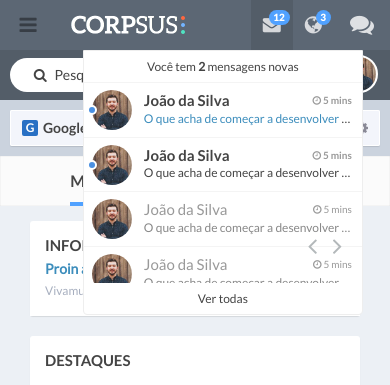
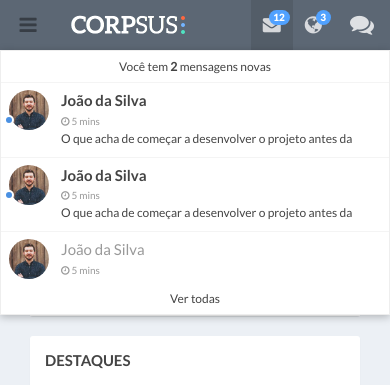
Before and after one commit to radilson/xsocial, a plain HTML site: page index.html in a window 390 px wide. Both pictures are taken after a click on the link "12". Shown: the top 385 px of the page. Drawn offline with Linux system fonts and the light colour scheme; grey boxes are pictures that could not be loaded.

Commit message:
Notificações e Mensagens

```diff
--- a/index.html
+++ b/index.html
@@ -90,50 +90,56 @@ scratch. This page gets rid of all links and provides the needed markup only.
                             <a href="#"><div class="user-avatar" style="background-image: url(img/user8-128x128.jpg);"></div></a>
                             <h4>
                               João da Silva
+
+                            </h4>
                           <small><i class="fa fa-clock-o"></i> 5 mins</small>
-                            </h4>
                             <p><a href="#">O que acha de começar a desenvolver o projeto antes da</a></p>
                         </li><!-- end message -->
                         <li class="new"><!-- start message -->
-                          <a href="#">
-                            <div class="user-avatar" style="background-image: url(img/user8-128x128.jpg);"></div>
+                          <a href="#"><div class="user-avatar" style="background-image: url(img/user8-128x128.jpg);"></div></a>
                           <h4>
                             João da Silva
+
+                          </h4>
                           <small><i class="fa fa-clock-o"></i> 5 mins</small>
-                            </h4>
-                            <p>O que acha de começar a desenvolver o projeto antes da</p>
-                          </a>
-                        </li><!-- end message -->
+                          <p><a href="#">O que acha de começar a desenvolver o projeto antes da</a></p>
+                        </li>
                         <li><!-- start message -->
-                          <a href="#">
-                            <div class="user-avatar" style="background-image: url(img/user8-128x128.jpg);"></div>
+                          <a href="#"><div class="user-avatar" style="background-image: url(img/user8-128x128.jpg);"></div></a>
                           <h4>
                             João da Silva
+
+                          </h4>
                           <small><i class="fa fa-clock-o"></i> 5 mins</small>
-                            </h4>
-                            <p>O que acha de começar a desenvolver o projeto antes da</p>
-                          </a>
-                        </li><!-- end message -->
-                        <li><!-- start message -->
-                          <a href="#">
-                            <div class="user-avatar" style="background-image: url(img/user8-128x128.jpg);"></div>
+                          <p><a href="#">O que acha de começar a desenvolver o projeto antes da</a></p>
+                        </li>
+                        <li class="new"><!-- start message -->
+                          <a href="#"><div class="user-avatar" style="background-image: url(img/user8-128x128.jpg);"></div></a>
                           <h4>
                             João da Silva
+
+                          </h4>
                           <small><i class="fa fa-clock-o"></i> 5 mins</small>
-                            </h4>
-                            <p>O que acha de começar a desenvolver o projeto antes da</p>
-                          </a>
-                        </li><!-- end message -->
-                        <li><!-- start message -->
-                          <a href="#">
-                            <div class="user-avatar" style="background-image: url(img/user8-128x128.jpg);"></div>
+                          <p><a href="#">O que acha de começar a desenvolver o projeto antes da</a></p>
+                        </li>
+                        <li class="new"><!-- start message -->
+                          <a href="#"><div class="user-avatar" style="background-image: url(img/user8-128x128.jpg);"></div></a>
                           <h4>
                             João da Silva
+
+                          </h4>
                           <small><i class="fa fa-clock-o"></i> 5 mins</small>
+                          <p><a href="#">O que acha de começar a desenvolver o projeto antes da</a></p>
+                        </li>
+                        <li class="new"><!-- start message -->
+                          <a href="#"><div class="user-avatar" style="background-image: url(img/user8-128x128.jpg);"></div></a>
+                          <h4>
+                            João da Silva
+
                           </h4>
-                            <p>O que acha de começar a desenvolver o projeto antes da</p>
-                          </a>
-                        </li><!-- end message -->
+                          <small><i class="fa fa-clock-o"></i> 5 mins</small>
+                          <p><a href="#">O que acha de começar a desenvolver o projeto antes da</a></p>
+                        </li>
 
                       </ul>
                     </li>
--- a/less/informative.less
+++ b/less/informative.less
@@ -41,6 +41,7 @@
         top: auto;
         float: left;
         position: relative;
+        z-index: 1;
         &:hover:before {
           color: #767E82;
         }
--- a/less/topbar.less
+++ b/less/topbar.less
@@ -265,7 +265,7 @@
         font-size: 18px;
       }
       > .dropdown-menu {
-        width: 280px;
+        width: 360px;
         padding: 0 0 0 0;
         margin: 0;
         top: 100%;
@@ -313,7 +313,7 @@
                   font-family: latobold;
                   color: #444;
                 }
-                p {
+                a {
                   color: #444;
                 }
 
@@ -349,13 +349,11 @@
                 position: relative;
                 text-overflow: ellipsis;
                 overflow: hidden;
-                small {
-                  color: #999999;
-                  font-size: 10px;
-                  position: absolute;
-                  top: 2px;
-                  right: 0px;
-                }
+
+              }
+              small {
+                color: #999999;
+                font-size: 10px;
               }
               p {
                 margin: 0;
@@ -363,6 +361,9 @@
                 color: #888888;
                 text-overflow: ellipsis;
                 overflow: hidden;
+                a {
+                  color: #888888;
+                }
               }
             }
         }
@@ -379,7 +380,7 @@
         font-size: 18px;
       }
       > .dropdown-menu {
-        width: 280px;
+        width: 360px;
         padding: 0 0 0 0;
         margin: 0;
         top: 100%;
@@ -587,6 +588,12 @@
 
 }
 @media (max-width: 767px) {
+  .message-box,
+  .notification-box{
+    position: static;
+  }
+
+
   .bar-top {
     float: none;
     display: block;
@@ -602,8 +609,12 @@
       float: right;
       margin-right: 56px;
       .topbar-utilities > .dropdown > .dropdown-menu {
-        right: -70px;
-        left: auto;
+        right: 0;
+        left: 0;
+        width: 100%;
+        margin-top: -50px;
+        box-shadow: 0 2px 8px rgba(0, 0, 0, 0.25);
+        border-radius: 0;
       }
     }
   }
```
Also changed, not shown: css/app-base.css, css/informative.css, css/topbar.css. Lines whose indentation alone changed are shown as unchanged.
